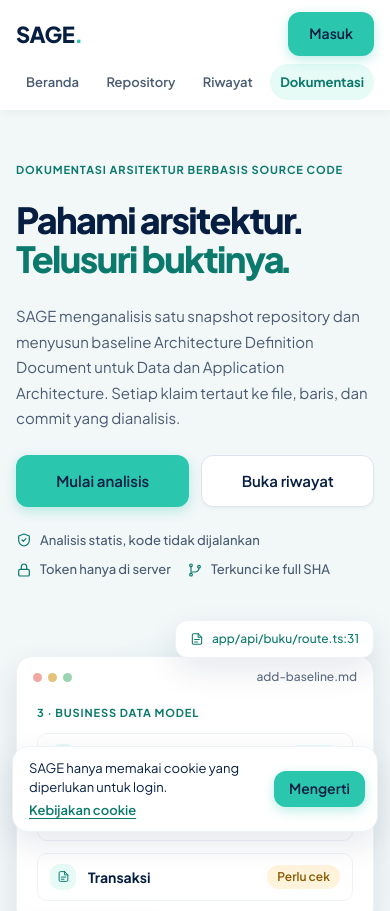
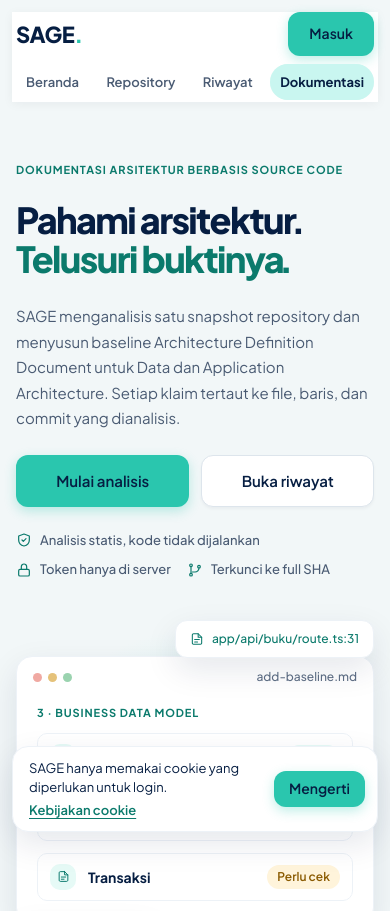
Before and after one commit to AgilePemdigi-2026/sage, a Next.js app in the folder apps/web/: page / in a window 390 px wide. Shown: the top 911 px of the page. Built offline with nearby package versions, Linux system fonts and the light colour scheme.

Commit message:
feat(web): ubah navbar menjadi kapsul melayang dengan pill bergeser

```diff
--- a/apps/web/app/globals.css
+++ b/apps/web/app/globals.css
@@ -94,6 +94,9 @@
   --duration-slow: 300ms;
 }
 
+/* Sudut conic-gradient garis berputar kapsul header (ui.module.css .header::before). */
+@property --sage-angle { syntax: "<angle>"; initial-value: 0deg; inherits: false; }
+
 html { scroll-behavior: smooth; }
 body {
   margin: 0;
--- a/apps/web/components/design-system/ui.module.css
+++ b/apps/web/components/design-system/ui.module.css
@@ -19,16 +19,75 @@
 .skip:focus { left: 8px; }
 
 /* ── Header (RD/Header) ─────────────────────────────────────────────── */
+/* Diam di atas = full-width; scroll > 24 px (data-floating) = kapsul melayang. Tanpa layout shift: kotak header, slot,
+   dan semua posisi layout konstan; perubahan hanya lewat transform/border-radius/warna (250 ms). Reduced-motion global
+   mematikan transisi non-opacity sehingga bentuk langsung berganti. */
+.headerSlot { --header-h: 72px; height: var(--header-h); flex: 0 0 auto; }
 .header {
-  position: sticky; top: 0; z-index: 40;
+  /* Geometri kapsul. cqw = lebar header (container). */
+  --cap-top: 12px; --cap-h: 56px; --cap-max: 960px;
+  /* 100cqw = content box header (tanpa padding) → tambahkan kembali 2 × padding. */
+  --cap-inset: max(16px, calc((100cqw + 2 * var(--pad-x) - var(--cap-max)) / 2));
+  --cap-radius: var(--radius-pill); --pad-x: 48px; --cap-pad-l: 24px; --cap-pad-r: 8px;
+  --t: 250ms var(--ease-out-soft);
+  position: fixed; top: 0; left: 0; right: 0; z-index: 40; isolation: isolate; container-type: inline-size;
   display: grid; grid-template-columns: 1fr auto 1fr; align-items: center; gap: 24px;
-  height: 72px; padding: 0 48px;
-  background: var(--color-surface); box-shadow: var(--shadow-header);
+  height: var(--header-h); padding: 0 var(--pad-x);
+  pointer-events: none;
 }
-.brand { justify-self: start; color: var(--color-ink); text-decoration: none; font-size: 22px; line-height: 1.3; font-weight: 800; letter-spacing: -0.02em; }
+.header > * { pointer-events: auto; }
+.headerSurface {
+  position: absolute; z-index: -1; top: var(--cap-top); left: var(--cap-inset); right: var(--cap-inset); height: var(--cap-h);
+  border-radius: 0; background: var(--color-surface); box-shadow: var(--shadow-header);
+  transform-origin: top center;
+  transform: translateY(calc(-1 * var(--cap-top))) scale(var(--sx, 1), calc(var(--header-h) / var(--cap-h)));
+  transition: transform var(--t), border-radius var(--t), background-color var(--t);
+}
+/* Sebelum hidrasi (--sx belum diukur): latar full-width biasa agar SSR tidak pernah tampil sebagai kapsul. */
+.header:not([data-measured]) .headerSurface { top: 0; left: 0; right: 0; height: 100%; transform: none; }
+.header[data-floating] .headerSurface {
+  transform: none; border-radius: var(--cap-radius);
+  background: rgb(255 255 255 / 85%); -webkit-backdrop-filter: blur(14px) saturate(1.4); backdrop-filter: blur(14px) saturate(1.4);
+}
+/* Garis berputar: border 1.5 px conic-gradient teal memutari kapsul (CSS @property --sage-angle, 8 s linear, tanpa JS). */
+.headerSurface::before {
+  content: ""; position: absolute; inset: 0; padding: 1.5px; border-radius: inherit; pointer-events: none;
+  background: conic-gradient(from var(--sage-angle), #2ac6ae 0deg, rgb(42 198 174 / 0%) 110deg, rgb(42 198 174 / 0%) 250deg, #2ac6ae 360deg);
+  -webkit-mask: linear-gradient(#000 0 0) content-box, linear-gradient(#000 0 0); -webkit-mask-composite: xor;
+  mask: linear-gradient(#000 0 0) content-box exclude, linear-gradient(#000 0 0);
+  opacity: 0; transition: opacity var(--t);
+}
+.header[data-floating] .headerSurface::before { opacity: .6; animation: sageOrbit 8s linear infinite; }
+@keyframes sageOrbit { to { --sage-angle: 360deg; } }
+
+.brand {
+  justify-self: start; color: var(--color-ink); text-decoration: none; font-size: 22px; line-height: 1.3; font-weight: 800; letter-spacing: -0.02em;
+  transform-origin: left center; transition: transform var(--t);
+}
 .brand span { color: var(--color-teal-500); }
-.nav { display: flex; align-items: center; gap: 4px; }
-.headerEnd { justify-self: end; display: flex; align-items: center; }
+/* isolation di nav (bukan per link): pill yang sedang bergeser selalu di bawah semua label, termasuk label link lain. */
+.nav { display: flex; align-items: center; gap: 4px; isolation: isolate; transition: transform var(--t); }
+.headerEnd { justify-self: end; display: flex; align-items: center; transform-origin: right center; transition: transform var(--t); }
+/* Konten mengikuti kapsul: geser ke tepi kapsul + turun ke tengahnya, sedikit mengecil. */
+.header[data-floating] .brand { transform: translate(calc(var(--cap-inset) + var(--cap-pad-l) - var(--pad-x)), calc(var(--cap-top) + var(--cap-h) / 2 - var(--header-h) / 2)) scale(.86); }
+.header[data-floating] .nav { transform: translateY(calc(var(--cap-top) + var(--cap-h) / 2 - var(--header-h) / 2)) scale(.9); }
+.header[data-floating] .headerEnd { transform: translate(calc(var(--pad-x) - var(--cap-inset) - var(--cap-pad-r)), calc(var(--cap-top) + var(--cap-h) / 2 - var(--header-h) / 2)) scale(.9); }
+
+/* Nav: indikator hover (teal-50) & aktif (teal-100) = elemen motion dengan layoutId yang bergeser antar item. */
+.navLink {
+  position: relative;
+  display: inline-flex; align-items: center; justify-content: center; height: 40px; padding: 0 18px;
+  border-radius: var(--radius-pill); color: var(--color-muted); text-decoration: none; white-space: nowrap;
+  font-size: var(--text-button); line-height: var(--text-button--line-height); font-weight: 600;
+  transition: color var(--duration-base) var(--ease-out-soft);
+}
+.navLink[data-hovered] { color: var(--color-teal-700); }
+/* teal-700 di atas teal-100 hanya 4.46:1 → label aktif memakai ink (14:1). */
+.navLink[aria-current] { color: var(--color-ink); font-weight: 700; }
+.navHover, .navActive { position: absolute; inset: 0; border-radius: inherit; pointer-events: none; }
+.navHover { z-index: -2; background: var(--color-teal-50); }
+.navActive { z-index: -1; background: var(--color-teal-100); }
+.navLabel { position: relative; z-index: 1; }
 
 /* RD/Nav pill */
 .navPill {
@@ -278,17 +337,32 @@ button.navPill:disabled { cursor: not-allowed; opacity: .6; }
 
 /* ── Responsif ──────────────────────────────────────────────────────── */
 @media (max-width: 900px) {
-  .header { grid-template-columns: 1fr auto; grid-template-areas: "brand end" "nav nav"; height: auto; row-gap: 8px; padding: 12px 16px 8px; }
+  /* Dua baris: 12 + 44 + 8 + 38 + 8 = 110 px (sama dengan tinggi lama → tanpa CLS). Kapsul 90 px, radius 24
+     (radius 999 akan memotong ujung baris nav). */
+  .headerSlot { --header-h: 110px; }
+  .header {
+    --cap-inset: 12px; --cap-h: 90px; --cap-radius: 24px; --pad-x: 16px;
+    grid-template-columns: 1fr auto; grid-template-rows: 44px 38px; grid-template-areas: "brand end" "nav nav"; row-gap: 8px; padding: 12px 16px 8px;
+  }
   .brand { grid-area: brand; }
   .headerEnd { grid-area: end; }
-  .nav { grid-area: nav; margin: 0 -16px; padding: 0 16px 2px; overflow-x: auto; scrollbar-width: none; }
+  .nav { grid-area: nav; margin: 0 -16px; padding: 0 16px 2px; overflow-x: auto; scrollbar-width: none; transform-origin: left center; }
   .nav::-webkit-scrollbar { display: none; }
   .navPill { height: 36px; padding: 0 14px; }
+  .navLink { height: 36px; padding: 0 14px; }
+  .header[data-floating] .brand { transform: translate(12px, 4px) scale(.86); }
+  .header[data-floating] .headerEnd { transform: translate(-8px, 4px) scale(.9); }
+  .header[data-floating] .nav { transform: translate(14px, -3px) scale(.89); }
   .accountName { max-width: 120px; }
 }
 @media (max-width: 440px) {
   .nav { justify-content: space-between; gap: 2px; }
   .navPill { padding: 0 10px; font-size: 13px; }
+  .navLink { padding: 0 10px; font-size: 13px; }
+}
+/* ≤480 px: garis berputar dimatikan (hemat baterai). */
+@media (max-width: 480px) {
+  .headerSurface::before { display: none; }
 }
 @media (max-width: 680px) {
   .main { padding: 20px 16px 32px; }
@@ -296,6 +370,7 @@ button.navPill:disabled { cursor: not-allowed; opacity: .6; }
 }
 
 @media (prefers-reduced-motion: reduce) {
+  .headerSurface::before { display: none; }
   .main, .accountMenu, .step .stepIndicator, .step .stepIndicator::after { animation: none; }
   .skeletonIcon, .skeletonLines > span { animation: none; }
   .spinner { animation-duration: 1.6s; }
--- a/apps/web/components/design-system/ui.tsx
+++ b/apps/web/components/design-system/ui.tsx
@@ -2,6 +2,7 @@
 
 import Link from "next/link";
 import { usePathname } from "next/navigation";
+import { LayoutGroup, MotionConfig, motion, useMotionValueEvent, useScroll } from "motion/react";
 import { useCallback, useEffect, useId, useLayoutEffect, useRef, useState, type AnchorHTMLAttributes, type CSSProperties, type ButtonHTMLAttributes, type InputHTMLAttributes, type ReactNode } from "react";
 import assetManifest from "../../public/design/figma/manifest.json";
 import { useHeaderAccount } from "./account-context.tsx";
@@ -64,6 +65,75 @@ function AccountMenu({ login, displayName }: { login: string; displayName: strin
   </details>;
 }
 
+/** Kapsul melayang aktif setelah scroll melewati ambang ini (px). */
+const FLOATING_THRESHOLD = 24;
+/** Pill nav: satu indikator yang bergeser antar item (layoutId). Reduced-motion → MotionConfig mematikan slide. */
+const PILL_SPRING = { type: "spring", stiffness: 400, damping: 35 } as const;
+
+/**
+ * Kapsul tanpa layout shift: kotak header tetap full-width; lapisan latar (headerSurface) berada permanen di geometri kapsul
+ * dan di posisi atas di-scale menutup full-width. --sx = lebar header / lebar kapsul, diukur saat ukuran berubah (bukan per frame).
+ */
+function useSurfaceScale() {
+  const header = useRef<HTMLElement>(null);
+  const surface = useRef<HTMLSpanElement>(null);
+  useLayoutEffect(() => {
+    const headerElement = header.current;
+    const surfaceElement = surface.current;
+    if (!headerElement || !surfaceElement) return;
+    const measure = () => {
+      const capsule = surfaceElement.offsetWidth;
+      if (capsule > 0) headerElement.style.setProperty("--sx", String(headerElement.clientWidth / capsule));
+      headerElement.dataset.measured = "true";
+    };
+    measure();
+    if (typeof ResizeObserver === "undefined") return;
+    const observer = new ResizeObserver(measure);
+    observer.observe(headerElement);
+    return () => observer.disconnect();
+  }, []);
+  return { headerRef: header, surfaceRef: surface };
+}
+
+function useFloatingHeader(): boolean {
+  const { scrollY } = useScroll();
+  const [floating, setFloating] = useState(false);
+  useMotionValueEvent(scrollY, "change", value => setFloating(value > FLOATING_THRESHOLD));
+  // Halaman dibuka/dipulihkan di posisi tengah: sinkronkan sekali setelah hidrasi (SSR selalu bentuk diam).
+  useEffect(() => {
+    // eslint-disable-next-line react-hooks/set-state-in-effect -- sinkronisasi awal dengan posisi scroll browser.
+    setFloating(scrollY.get() > FLOATING_THRESHOLD);
+  }, [scrollY]);
+  return floating;
+}
+
+function NavPills({ current, signedIn }: { current: NavKey; signedIn: boolean }) {
+  const [hovered, setHovered] = useState<NavKey | null>(null);
+  // Tanpa hover/fokus, pill hover "beristirahat" di bawah item aktif sehingga hover berikutnya bergeser dari sana.
+  const hoverTarget = hovered ?? (current === "none" ? null : current);
+  return <LayoutGroup id="site-nav">
+    <nav className={styles.nav} aria-label="Navigasi utama" onMouseLeave={() => setHovered(null)}>
+      {navigation.map(item => {
+        const isActive = current === item.key;
+        return <Link
+          key={item.key}
+          href={loginGatedHref(item.href, signedIn)}
+          className={styles.navLink}
+          data-hovered={hovered === item.key && !isActive ? "true" : undefined}
+          aria-current={isActive ? (item.key === "docs" ? "location" : "page") : undefined}
+          onMouseEnter={() => setHovered(item.key)}
+          onFocus={() => setHovered(item.key)}
+          onBlur={() => setHovered(null)}
+        >
+          {hoverTarget === item.key ? <motion.span layoutId="nav-hover" className={styles.navHover} transition={PILL_SPRING} aria-hidden="true" /> : null}
+          {isActive ? <motion.span layoutId="nav-active" className={styles.navActive} transition={PILL_SPRING} aria-hidden="true" /> : null}
+          <span className={styles.navLabel}>{item.label}</span>
+        </Link>;
+      })}
+    </nav>
+  </LayoutGroup>;
+}
+
 export function DesignFrame({ children, active = "none" }: {
   children: React.ReactNode;
   active?: NavKey;
@@ -74,25 +144,26 @@ export function DesignFrame({ children, active = "none" }: {
   const landingSection = useLandingSection(onLanding);
   const current: NavKey = onLanding ? landingSection : active;
   const account = useHeaderAccount();
+  const floating = useFloatingHeader();
+  const { headerRef, surfaceRef } = useSurfaceScale();
 
   return <div className={styles.frame}>
     <a className={styles.skip} href="#main-content">Lewati navigasi</a>
-    <header className={styles.header} data-print-hide>
+    {/* Slot menyisakan tinggi header di dokumen (tanpa CLS); header sendiri fixed agar bisa berubah jadi kapsul. */}
+    <div className={styles.headerSlot} data-print-hide>
+      <MotionConfig reducedMotion="user">
+        <header ref={headerRef} className={styles.header} data-floating={floating ? "true" : undefined}>
+          <span ref={surfaceRef} className={styles.headerSurface} aria-hidden="true" />
           <Link className={styles.brand} href="/" aria-label="SAGE, halaman utama">SAGE<span>.</span></Link>
-      <nav className={styles.nav} aria-label="Navigasi utama">
-        {navigation.map(item => <Link
-          key={item.key}
-          href={loginGatedHref(item.href, Boolean(account))}
-          className={styles.navPill}
-          aria-current={current === item.key ? (item.key === "docs" ? "location" : "page") : undefined}
-        >{item.label}</Link>)}
-      </nav>
+          <NavPills current={current} signedIn={Boolean(account)} />
           <div className={styles.headerEnd}>
             {account
               ? <AccountMenu login={account.login} displayName={account.displayName} />
               : onLogin ? null : <Button href="/login" variant="primary" size="md">Masuk</Button>}
           </div>
         </header>
+      </MotionConfig>
+    </div>
     <main className={styles.main} id="main-content" tabIndex={-1}>{children}</main>
     <SiteFooter signedIn={Boolean(account)} />
   </div>;
--- a/apps/web/package.json
+++ b/apps/web/package.json
@@ -17,6 +17,7 @@
     "@sage/documents": "0.1.0",
     "cytoscape": "3.34.4",
     "mermaid": "12.2.0",
+    "motion": "14.10.1",
     "next": "16.4.6",
     "react": "19.3.1",
     "react-dom": "19.3.1",
```
Also changed, not shown: 1 other file (tests, documents, lock files or other folders). Lines whose indentation alone changed are shown as unchanged.
